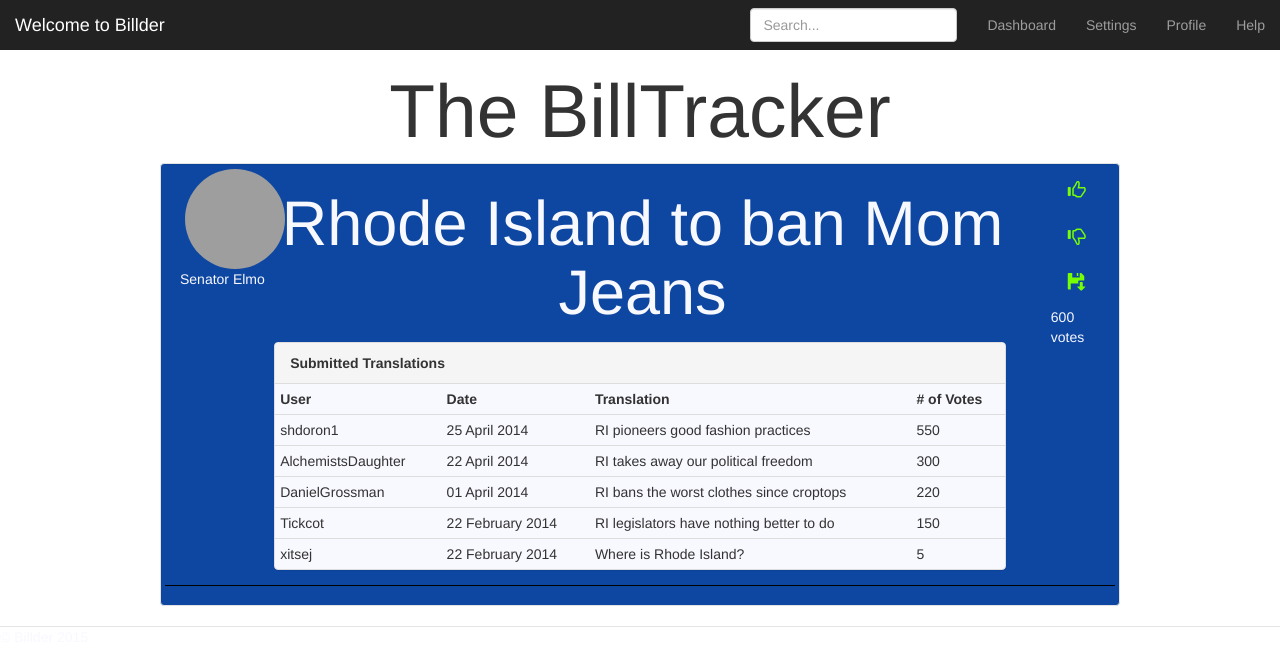
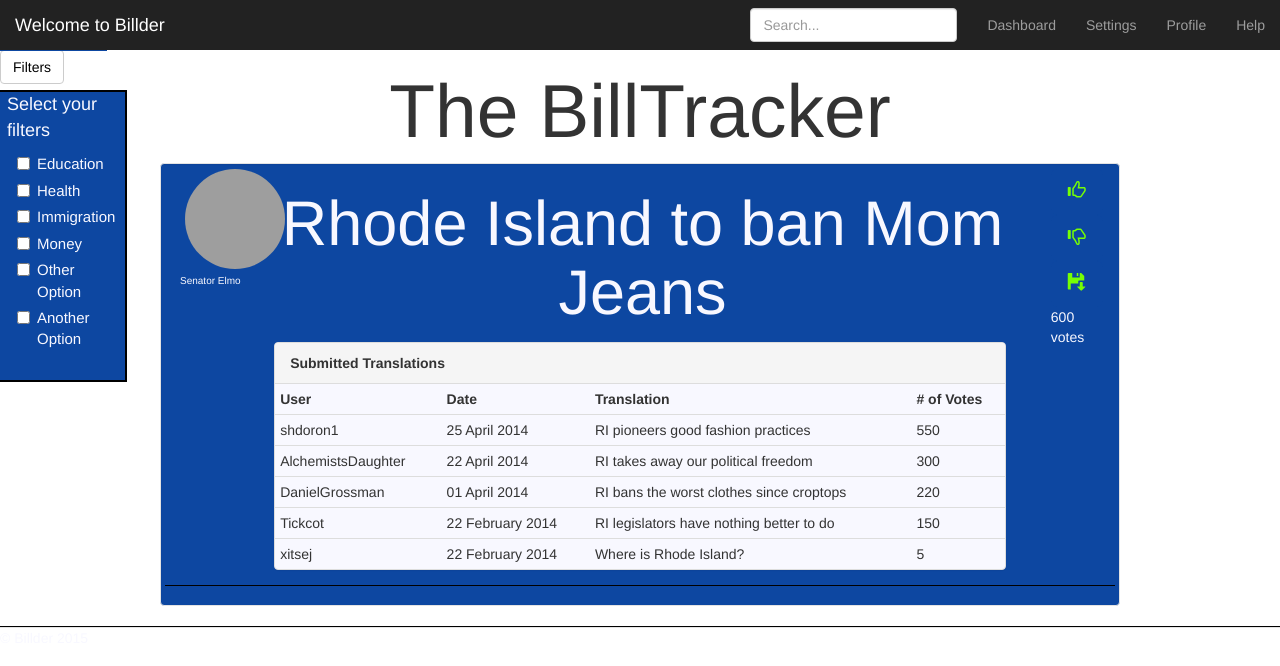
Before and after one commit to Democracybillder/Website, a plain HTML site: page BillTracker.html in a window 1280 px wide. Drawn offline with nearby package versions, Linux system fonts and the light colour scheme; grey boxes are pictures that could not be loaded.

Commit message:
Sidebar Dashboard with onclick functionality

```diff
--- a/BillTracker.css
+++ b/BillTracker.css
@@ -71,17 +71,19 @@ body {
     font-size: 75px;
 }
 
+
 #billtracker {
     height: 75%;
     width: 75%;
     margin-top: 10px;
     padding-top: 5px;
     background-color: #0D47A1;
+    position: relative;
 }
 
 .PoliticanNames {
     color: ghostwhite;
-    font-size: 1em;
+    font-size: 10px;
     white-space: nowrap;
 }
 
@@ -117,15 +119,41 @@ button {
     color: #76FF03;
 }
 
-#govcategories {
-    width: 400px;
-    margin-right: 20px;
-    padding: 5px;
-}
-
 #billcategories {
     margin-right: 20px;
 }
+
+#filters{
+    color: black;
+    float: left;
+    position: fixed;
+    background-color: white;
+}
+
+.nav-sidebar {
+    margin-right: -20px;
+    margin-bottom: 20px;
+    margin-left: -20px;
+    margin-top: 40px;
+    position: absolute;
+    background-color: #0D47A1;
+    color: ghostwhite;
+    border: solid 2px black;
+}
+.nav-sidebar p{
+    font-size: 18px;
+    color: ghostwhite;
+    white-space: normal;
+    margin-left: 10px;
+}
+.checkbox {
+    font-size: 15px;
+    margin-left: 10px;
+    margin-right: 5px;
+    padding-bottom: 10px;
+}
+
+
 
 
 /* Custom page footer */
--- a/BillTracker.html
+++ b/BillTracker.html
@@ -12,10 +12,12 @@
     <!-- Bootstrap -->
     <link rel="stylesheet" href="http://getbootstrap.com/dist/css/bootstrap.min.css">
     <link rel="stylesheet" href="BillTracker.css">
+    <!--sidebar-->
+
 
     <script> $(document).ready(function (){
-        $("#dashboard").click(function(){
-            $("#navbar2").slideToggle("slow");
+        $("#filters").click(function(){
+            $("#navbar2").animate({width: 'toggle'});
         });
         $(".maintranslation").click(function(){
             $(".lastAction").slideToggle("fast");
@@ -45,7 +47,7 @@
         </div>
         <div id="navbar" class="navbar-collapse collapse">
           <ul class="nav navbar-nav navbar-right">
-            <li id = "dashboard"><a href= "#">Dashboard</a></li>
+            <li><a href= "#">Dashboard</a></li>
             <li><a href="#">Settings</a></li>
             <li><a href="#">Profile</a></li>
             <li><a href="#">Help</a></li>
@@ -56,46 +58,40 @@
         </div>
       </div>
     </nav>
-    <nav id="navbar2" style = "display:none">
-      <div class="container-fluid">
-        <div id="navbar" class="navbar-collapse collapse">
-          <div class="nav navbar-nav">
-            <div class="checkbox-inline">
-          <label class="checkbox-inline">
+    <div class="container-fluid">
+    <div class="row">
+        <button id = "filters" class="btn btn-default" type="button">Filters</button>
+        <div id="navbar2" class="col-sm-2 col-md-1 sidebar">
+          <ul class="nav nav-sidebar">
+            <li class="active"><p>Select your filters</p></li>
+            <li><div class="checkbox">
+          <label class="checkbox">
             <input type="checkbox" id="inlineCheckbox1" value="option1">
             Education
           </label>
-          <label class="checkbox-inline">
+          <label class="checkbox">
             <input type="checkbox" id="inlineCheckbox2" value="option2">
             Health
           </label>
-          <label class="checkbox-inline">
+          <label class="checkbox">
             <input type="checkbox" id="inlineCheckbox3" value="option3">
             Immigration
           </label>
-            </div>
-          </div>
-        </div>
-        <div id="navbar" class="navbar-collapse collapse">
-          <div class="nav navbar-nav">
-            <div class="checkbox-inline">
-          <label class="checkbox-inline">
-            <input type="checkbox" id="inlineCheckbox1" value="option1">
-            Transportation
+          <label class="checkbox">
+            <input type="checkbox" id="inlineCheckbox4" value="option1">
+            Money
           </label>
-          <label class="checkbox-inline">
-            <input type="checkbox" id="inlineCheckbox2" value="option2">
+          <label class="checkbox">
+            <input type="checkbox" id="inlineCheckbox5" value="option2">
             Other Option
           </label>
-          <label class="checkbox-inline">
-            <input type="checkbox" id="inlineCheckbox3" value="option3">
+          <label class="checkbox">
+            <input type="checkbox" id="inlineCheckbox6" value="option3">
             Another Option
           </label>
-            </div>
-          </div>
-        </div>
-      </div>
-    </nav>
+            </div></li>
+          </ul>
+    </div>
     <div><h1 class="PageHeading">The BillTracker</h1></div>
     <div id="billtracker" class="container-fluid well">
       <div class="row">
@@ -145,7 +141,8 @@
           <div class="col-md-1"><button type="button" class="btn vote-up btn-lg"><span class="glyphicon glyphicon-thumbs-up" aria-hidden="true"></span></button><button type="button" class="btn vote-down btn-lg"><span class="glyphicon glyphicon-thumbs-down" aria-hidden="true"></span></button><button type="button" class="btn add-to-mybills btn-lg"><span class="glyphicon glyphicon-floppy-save" aria-hidden="true"></span></button><p>600 votes</p></div>
       </div>
     </div>
-
+</div>
+</div>
 
 <footer class="footer">
     <p>&copy; Billder 2015</p>
@@ -168,4 +165,45 @@ screen.availWidth and screen.availHeight for maximizing user experience
 - for external js files: <script src="myScript.js"></script> (placed where I want them executed)
 - free Google CDN for many JS libraries including jQuery:
 <script src="https://ajax.googleapis.com/ajax/libs/jquery/1.11.1/jquery.min.js"></script>
+
+<div id="navbar2" style = "display:none" class= "col-sm-3 col-md-2 sidebar">
+      <div class="container-fluid">
+        <div id="navbar" class="navbar-collapse collapse">
+          <div class="nav navbar-nav">
+            <div class="checkbox-inline">
+          <label class="checkbox-inline">
+            <input type="checkbox" id="inlineCheckbox1" value="option1">
+            Education
+          </label>
+          <label class="checkbox-inline">
+            <input type="checkbox" id="inlineCheckbox2" value="option2">
+            Health
+          </label>
+          <label class="checkbox-inline">
+            <input type="checkbox" id="inlineCheckbox3" value="option3">
+            Immigration
+          </label>
+            </div>
+          </div>
+        </div>
+        <div id="navbar" class="navbar-collapse collapse">
+          <div class="nav navbar-nav">
+            <div class="checkbox-inline">
+          <label class="checkbox-inline">
+            <input type="checkbox" id="inlineCheckbox1" value="option1">
+            Transportation
+          </label>
+          <label class="checkbox-inline">
+            <input type="checkbox" id="inlineCheckbox2" value="option2">
+            Other Option
+          </label>
+          <label class="checkbox-inline">
+            <input type="checkbox" id="inlineCheckbox3" value="option3">
+            Another Option
+          </label>
+            </div>
+          </div>
+        </div>
+      </div>
+    </div>
 -->
```
